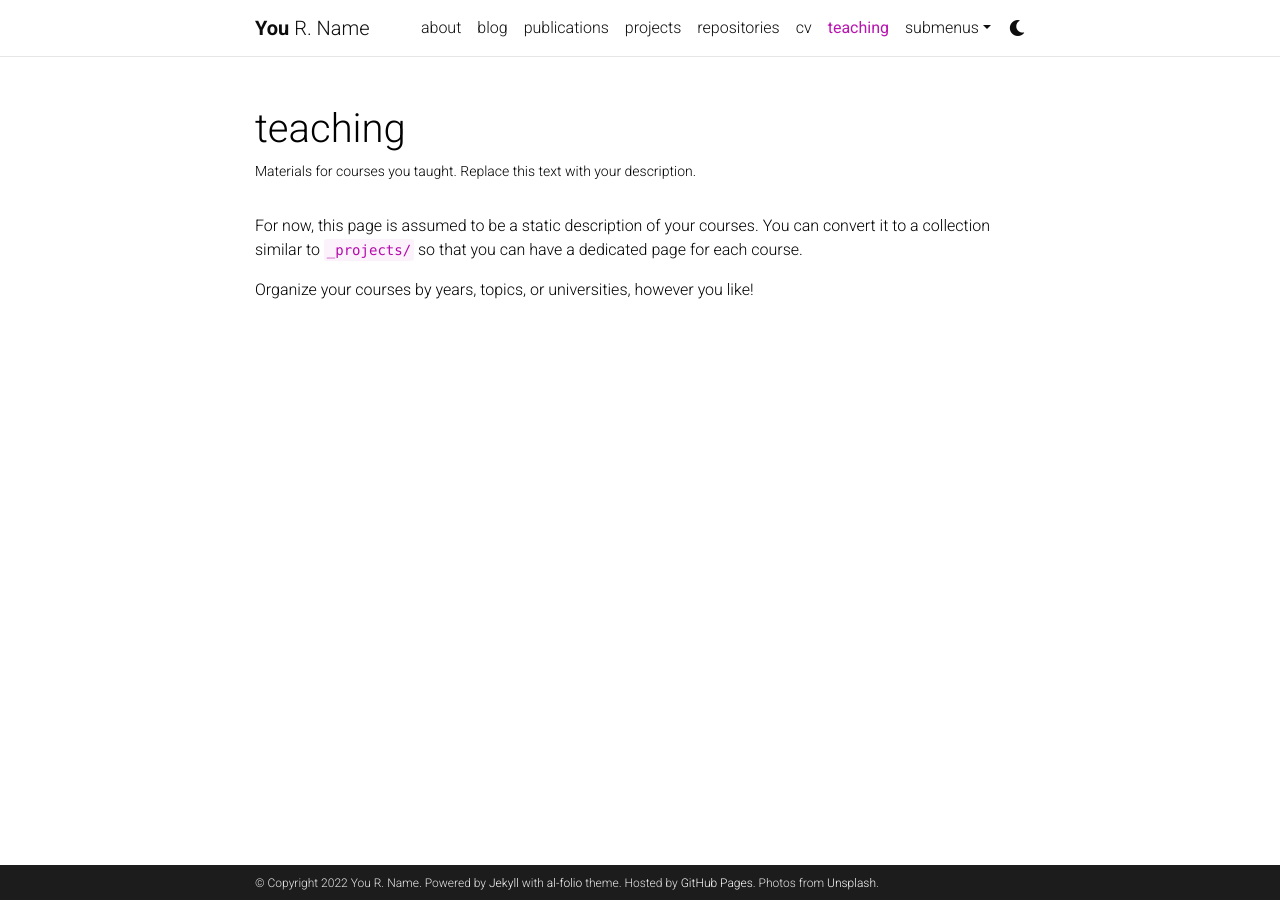
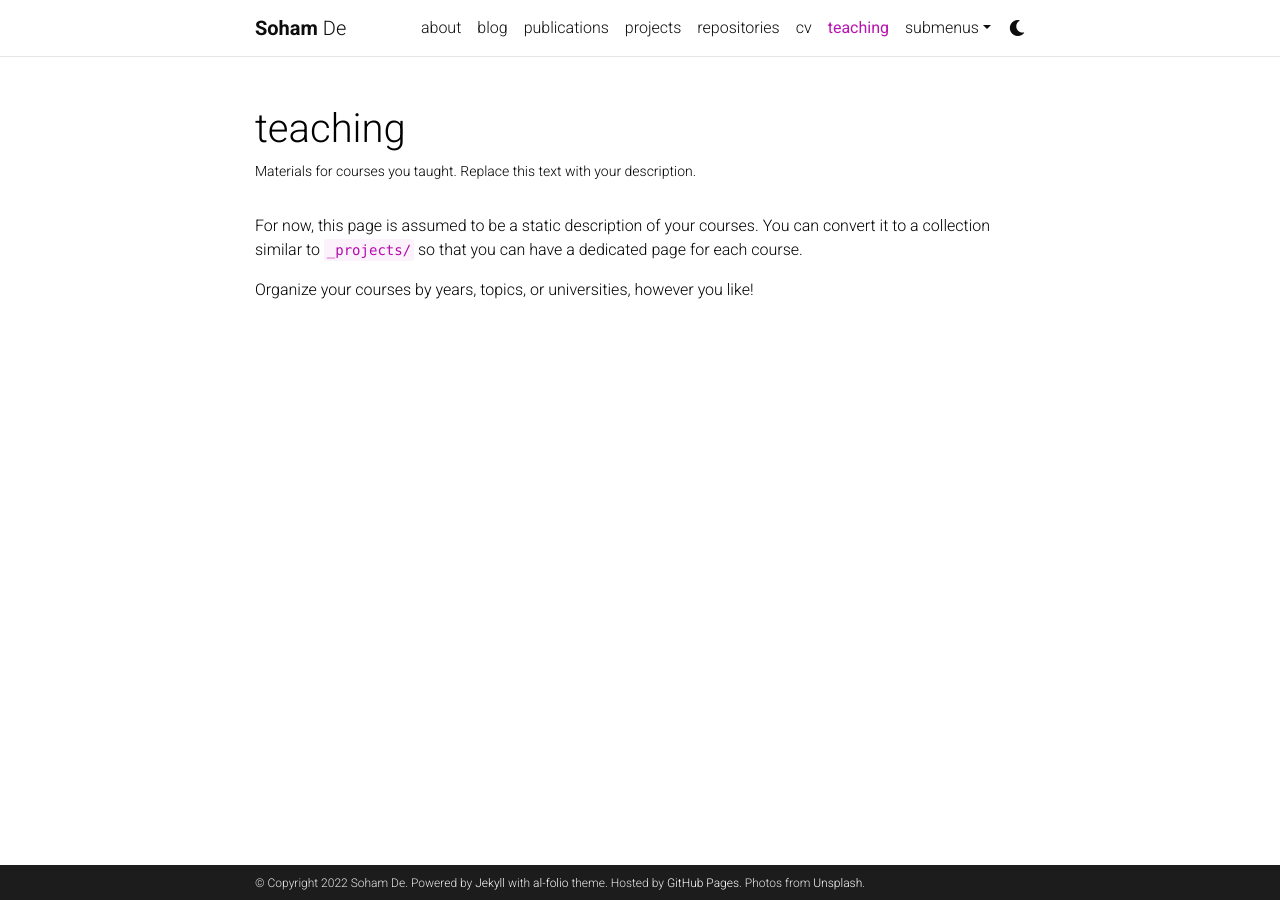
Before and after one commit to actuallysoham/old_website, a Jekyll site: the page built from _pages/teaching.md, in a window 1280 px wide. Built offline with Jekyll 4.4.1, drawn with Linux system fonts in a browser that asks for light colours; comment, search, counter and statistics services are not loaded; a style sheet for code colours, icons or effects is not loaded.

Commit message:
Update _config.yml

```diff
--- a/_config.yml
+++ b/_config.yml
@@ -3,9 +3,9 @@
 # -----------------------------------------------------------------------------
 
 title: blank # the website title (if blank, full name will be used instead)
-first_name: You
-middle_name: R.
-last_name: Name
+first_name: Soham
+middle_name:
+last_name: De
 email: you@example.com
 description: > # the ">" symbol means to ignore newlines until "footer_text:"
   A simple, whitespace theme for academics. Based on [*folio](https://github.com/bogoli/-folio) design.
@@ -19,7 +19,7 @@
 icon: ⚛️  # the emoji used as the favicon (alternatively, provide image name in /assets/img/)
 
 url: https://actuallysoham.github.io # the base hostname & protocol for your site
-baseurl: / # the subpath of your site, e.g. /blog/
+baseurl: /actuallysoham # the subpath of your site, e.g. /blog/
 last_updated: false # set to true if you want to display last updated in the footer
 impressum_path:  # set to path to include impressum link in the footer, use the same path as permalink in a page, helps to conform with EU GDPR
 
```
